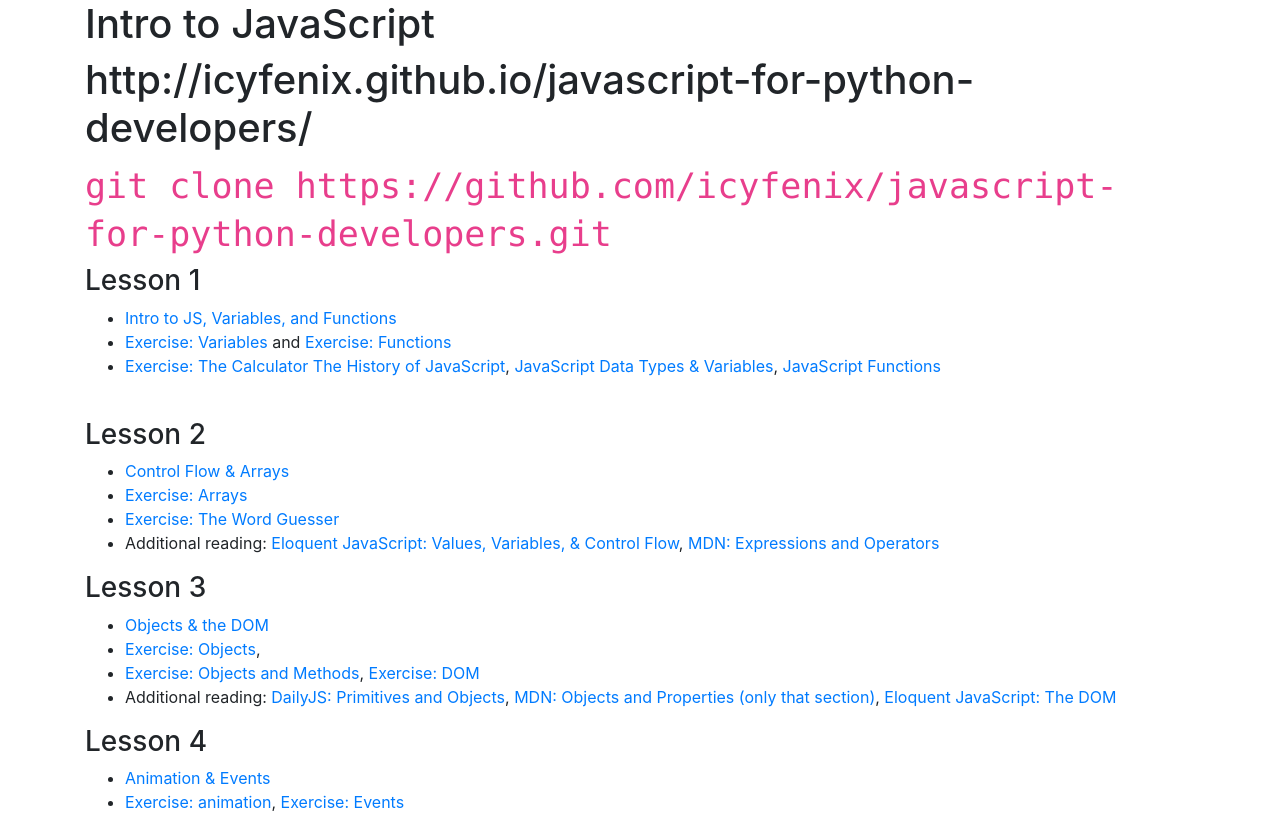
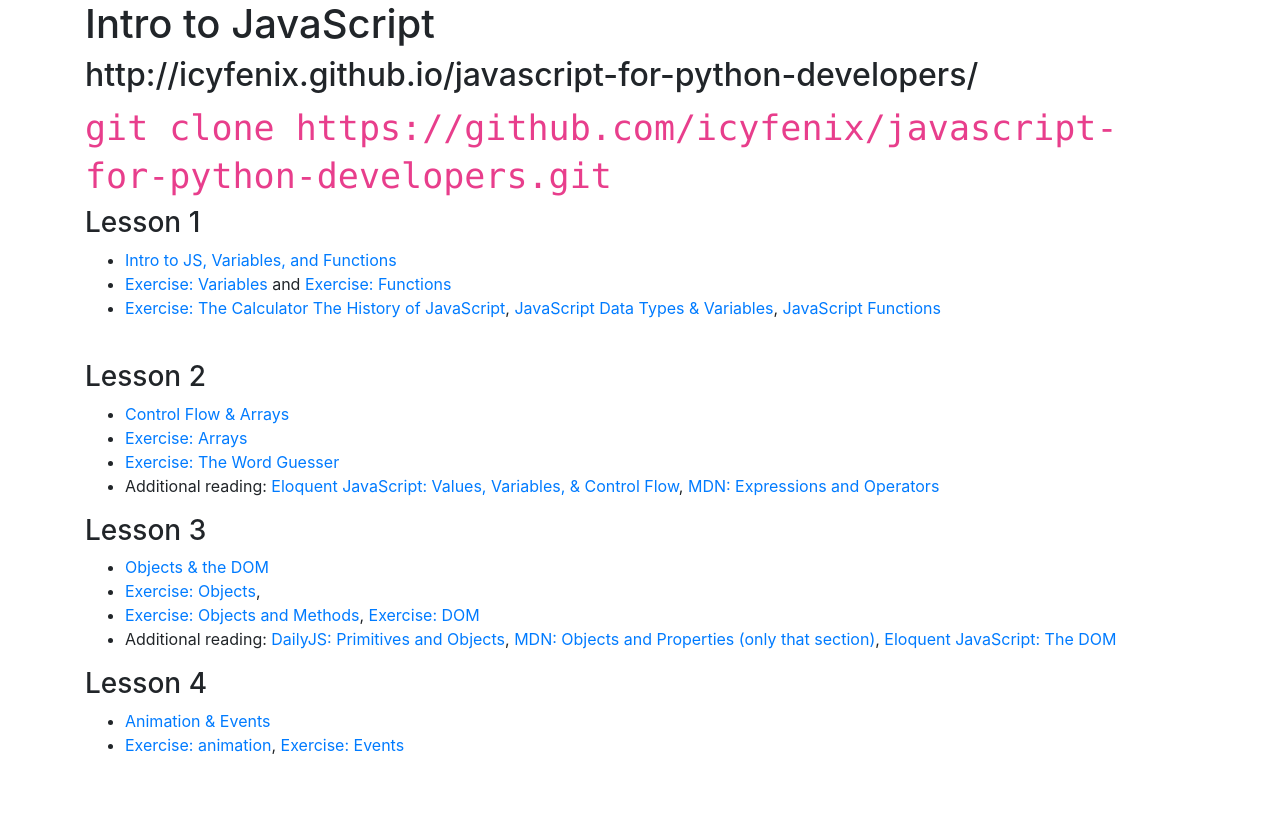
Before and after one commit to lizTheDeveloper/javascript-for-python-developers, a plain HTML site: page index.html in a window 1280 px wide. After the commit the page ends 800 px from the top, so only its background shows below. Drawn offline with nearby package versions, Linux system fonts and the light colour scheme.

Commit message:
changing something to test whether or not something is showing up.

```diff
--- a/index.html
+++ b/index.html
@@ -9,7 +9,7 @@
 
   <div class="container">
    <h1 class="page-header">Intro to JavaScript</h1>
-   <h1 class="page-header">http://icyfenix.github.io/javascript-for-python-developers/</h1>
+   <h2 class="page-header">http://icyfenix.github.io/javascript-for-python-developers/</h2>
    <h1 class="page-header"><code>git clone https://github.com/icyfenix/javascript-for-python-developers.git</code></h1>
 
    <h3>Lesson 1</h3>
```
